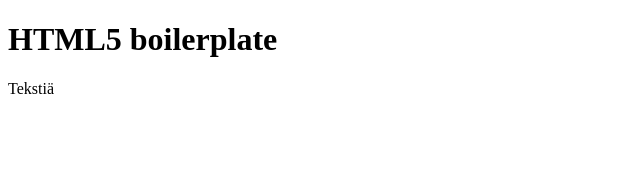
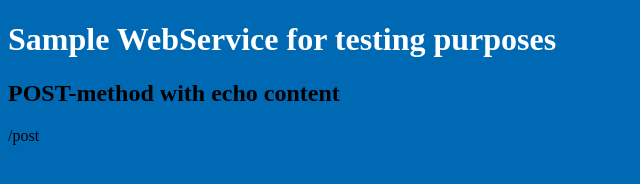
Before and after one commit to 7even7/SampleWebService, a website: page public/index.html in a window 1280 px wide. Shown: the whole page, without its empty margins (0-640 px from the left). Drawn offline with Linux system fonts and the light colour scheme; files that its build step writes are made by us from their sources.

Commit message:
Improved landing page with ENFO colors

```diff
--- a/public/index.html
+++ b/public/index.html
@@ -11,8 +11,11 @@
 
 <body id="home">
 
-	<h1>HTML5 boilerplate</h1>
-	<p>Tekstiä</p>
+	<h1>Sample WebService for testing purposes</h1>
+	<div>
+		<h2>POST-method with echo content</h2>
+	</div>
+	<p>/post</p>
 
 </body>
 </html>
--- a/public/styles/style.css
+++ b/public/styles/style.css
@@ -0,0 +1,7 @@
+body {
+    background-color: #0069b4
+}
+
+h1 {
+    color: white
+}
```
